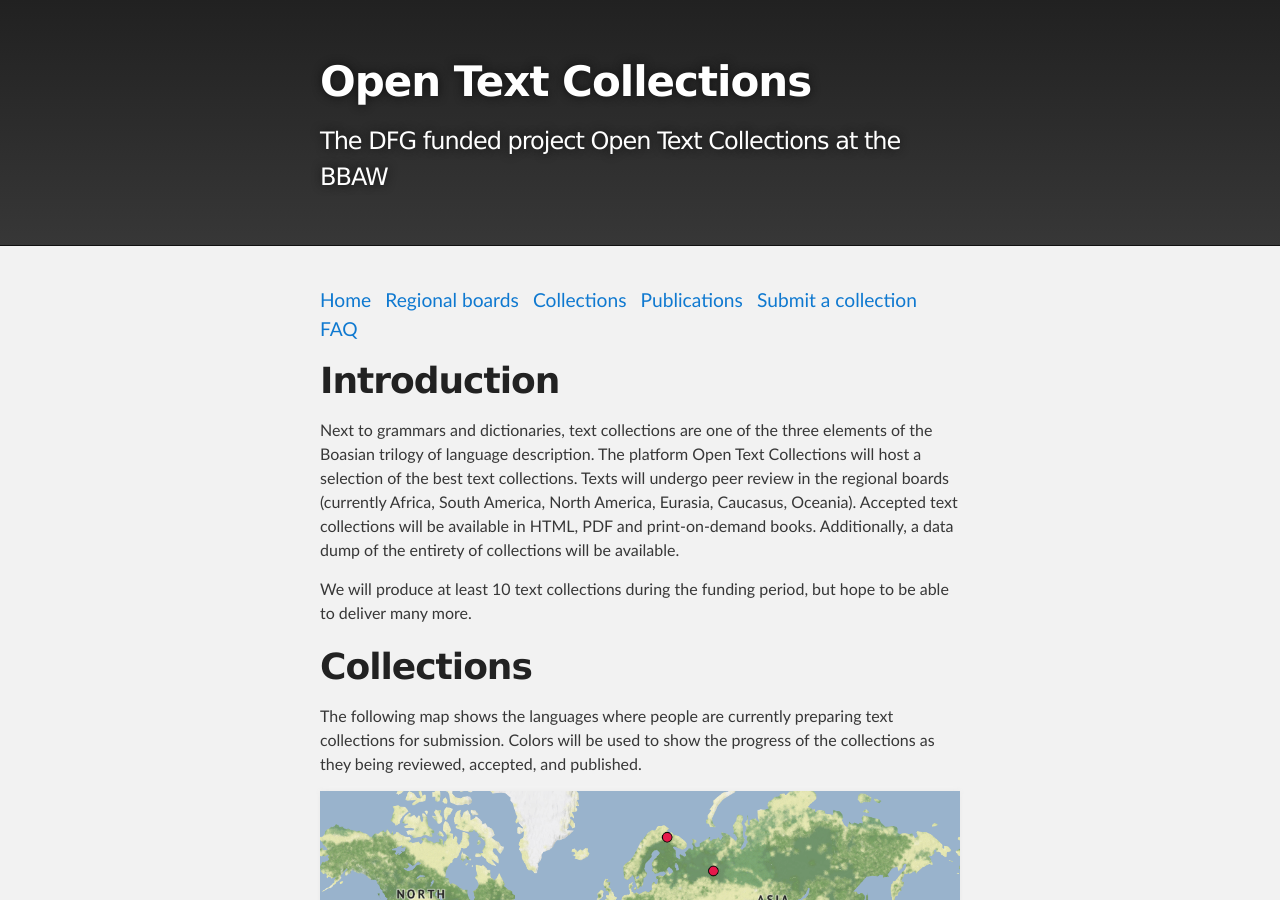
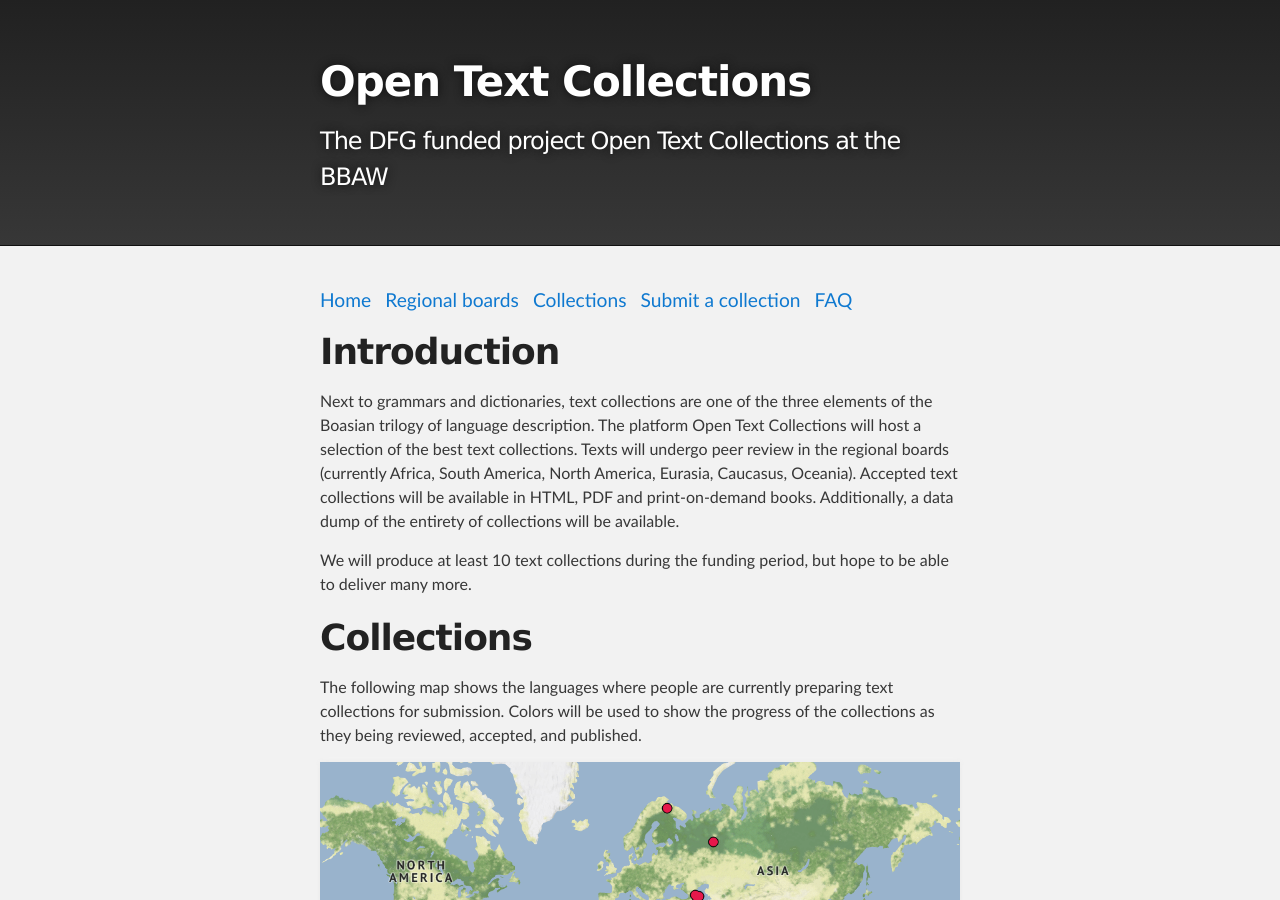
Before and after one commit to OpenTextCollections/opentextcollections.github.io, a Jekyll site: the page built from index.md, in a window 1280 px wide and 900 px high. Built offline with Jekyll 4.4.1, drawn with Linux system fonts in a browser that asks for light colours; our own code applies the rules of GitHub Pages for plain Markdown files.

Commit message:
no publication tab in layout for the time being

```diff
--- a/_layouts/default.html
+++ b/_layouts/default.html
@@ -41,7 +41,7 @@
       <div><a href="/regionalboards">Regional boards</a></div>
       <div><a href="/collections">Collections</a></div>
 <!--       <div><a href="/tools">Tools</a></div> -->
-      <div><a href="/publications">Publications</a></div>
+<!--      <div><a href="/publications">Publications</a></div>-->
       <div><a href="/submit">Submit a collection</a></div>
       <div><a href="/faq">FAQ</a></div>
     </div>
```
